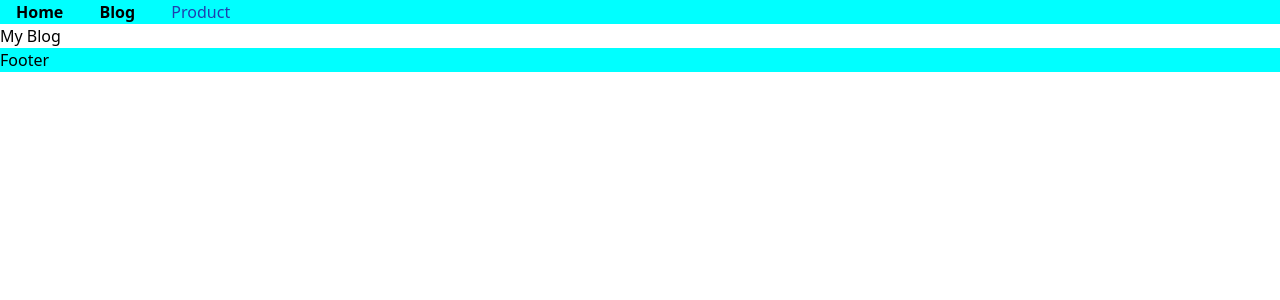
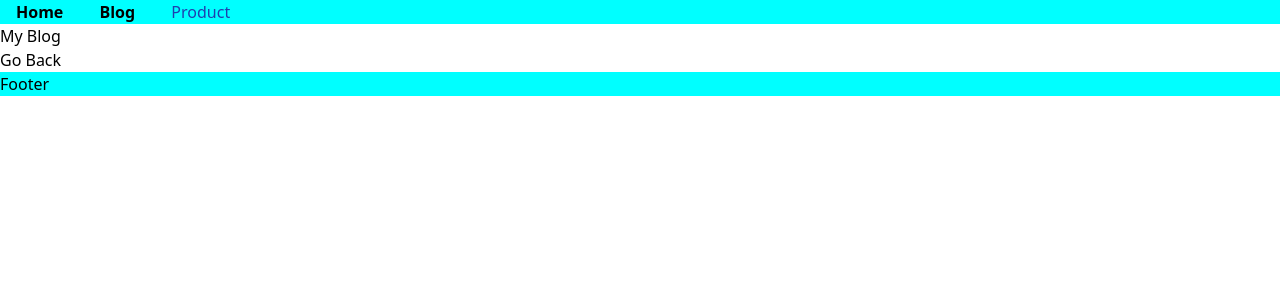
Before and after one commit to ArifulIslam99/Next-Revisit, a Next.js app: page /blog in a window 1280 px wide. Shown: the top 300 px of the page. Built offline with nearby package versions, Linux system fonts and the light colour scheme.

Commit message:
Navigate programmatically from blog

```diff
--- a/src/app/blog/page.tsx
+++ b/src/app/blog/page.tsx
@@ -1,3 +1,13 @@
+"use client";
+import { useRouter } from "next/navigation";
 export default function Blog() {
-    return <h2>My Blog</h2>
+    const router = useRouter();
+    const backToProvious = () => {
+        router.back();
+    }
+    return <div>
+        <h2>My Blog</h2>
+
+        <button onClick={backToProvious}>Go Back</button>
+    </div>
 }
--- a/src/app/layout.tsx
+++ b/src/app/layout.tsx
@@ -12,7 +12,7 @@ import "./styles.css";
 //   description: "Generated by Next.js",
 // };
 
-const navigations = [
+const navigation_map = [
   {title: "Home", href:"/"},
   {title: "Blog", href:"/blog"},
   {title: "Product", href:"/product"},
@@ -31,7 +31,7 @@ export default function RootLayout({
         <div style={{ backgroundColor: "aqua" }}>
           {
 
-            navigations.map((link) => {
+            navigation_map.map((link) => {
               const isActive = pathname.startsWith(link.href);
               return (<Link className={isActive? "font-bold m-4": "text-blue-800 m-4"} href={link.href}> {link.title} </Link>)
             })
```
